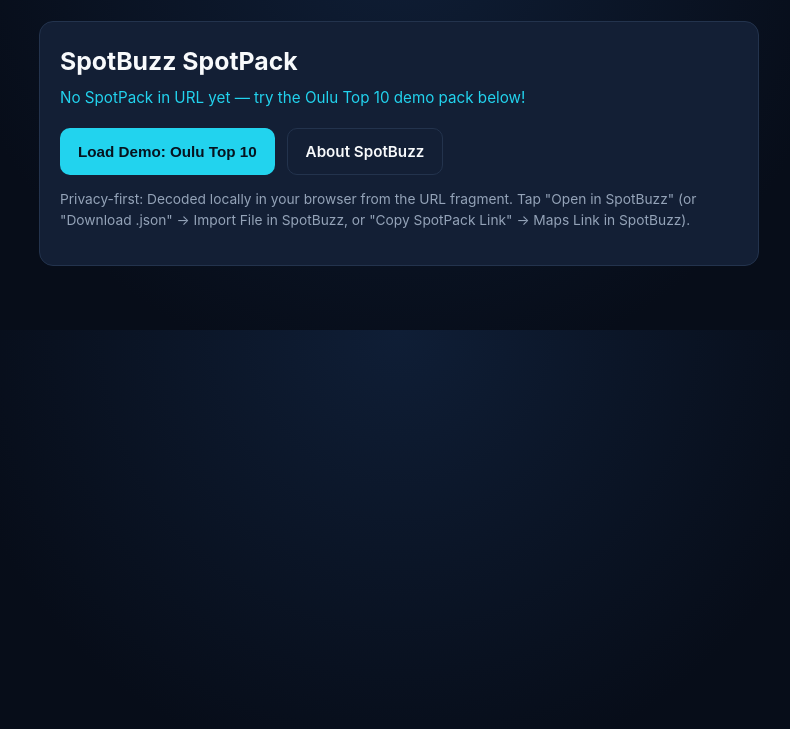
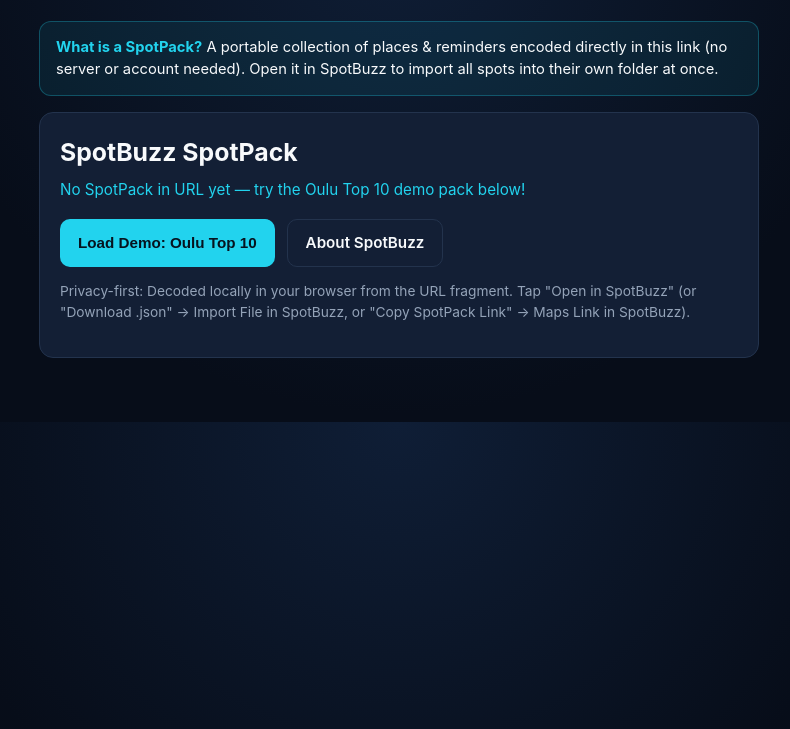
Before and after one commit to jju567/spotbuzz-site, a plain HTML site: page s/index.html in a window 1280 px wide. Shown: the part 71-800 px from the top of the page, without its empty margins (241-1031 px from the left). Drawn offline with Linux system fonts and the light colour scheme.

Commit message:
docs: explain SpotPack on landing page and SpotPack viewer page

```diff
--- a/s/index.html
+++ b/s/index.html
@@ -122,6 +122,16 @@
     .btn-primary { background: var(--accent); color: #06131f; }
     .btn-secondary { background: transparent; color: var(--text); border: 1px solid var(--border); }
     .note { color: var(--muted); font-size: 0.86rem; margin-top: 14px; }
+    .spotpack-explainer {
+      background: rgba(34, 211, 238, 0.08);
+      border: 1px solid rgba(34, 211, 238, 0.28);
+      border-radius: 12px;
+      padding: 14px 16px;
+      margin-bottom: 16px;
+      font-size: 0.92rem;
+      color: var(--text);
+    }
+    .spotpack-explainer strong { color: var(--accent); }
   </style>
 </head>
 <body>
@@ -136,6 +146,10 @@
         <button id="btn-en" class="lang-btn active" type="button" onclick="setLang('en')">EN</button>
         <button id="btn-fi" class="lang-btn" type="button" onclick="setLang('fi')">FI</button>
       </nav>
+    </div>
+
+    <div id="spotpack-explainer" class="spotpack-explainer">
+      <strong>What is a SpotPack?</strong> A portable collection of places &amp; reminders encoded directly in this link (no server or account needed). Open it in SpotBuzz to import all spots into their own folder at once.
     </div>
 
     <section class="card">
@@ -172,6 +186,7 @@
         dlBtn: 'Download .json',
         demoBtn: 'Load Demo: Oulu Top 10',
         aboutBtn: 'About SpotBuzz',
+        explainerHtml: '<strong>What is a SpotPack?</strong> A portable collection of places &amp; reminders encoded directly in this link (no server or account needed). Open it in SpotBuzz to import all spots into their own folder at once.',
         note: 'Privacy-first: Decoded locally in your browser from the URL fragment. Tap "Open in SpotBuzz" (or "Download .json" -> Import File in SpotBuzz, or "Copy SpotPack Link" -> Maps Link in SpotBuzz).'
       },
       fi: {
@@ -190,6 +205,7 @@
         dlBtn: 'Lataa .json',
         demoBtn: 'Lataa demo: Oulu Top 10',
         aboutBtn: 'Tietoa SpotBuzzista',
+        explainerHtml: '<strong>Mikä on SpotPack?</strong> Linkin sisään pakattu kohde- ja muistutuskokoelma (ei vaadi palvelinta tai tiliä). Avaa se SpotBuzzissa tuodaksesi kaikki kohteet kerralla omaan kansioonsa.',
         note: 'Yksityisyys ensin: Puretaan paikallisesti selaimessa URL-fragmentista. Paina "Avaa SpotBuzzissa" (tai "Lataa .json" → SpotBuzzissa Tuo tiedosto, tai "Kopioi SpotPack-linkki" → Maps-linkki).'
       }
     };
@@ -213,6 +229,7 @@
       document.getElementById('btn-dl').textContent = t.dlBtn;
       document.getElementById('btn-demo').textContent = t.demoBtn;
       document.getElementById('btn-about').textContent = t.aboutBtn;
+      document.getElementById('spotpack-explainer').innerHTML = t.explainerHtml;
       document.getElementById('pack-note').textContent = t.note;
       decodeSpotPack();
     }
```
Also changed, not shown: index.html (+12 -0 lines).
